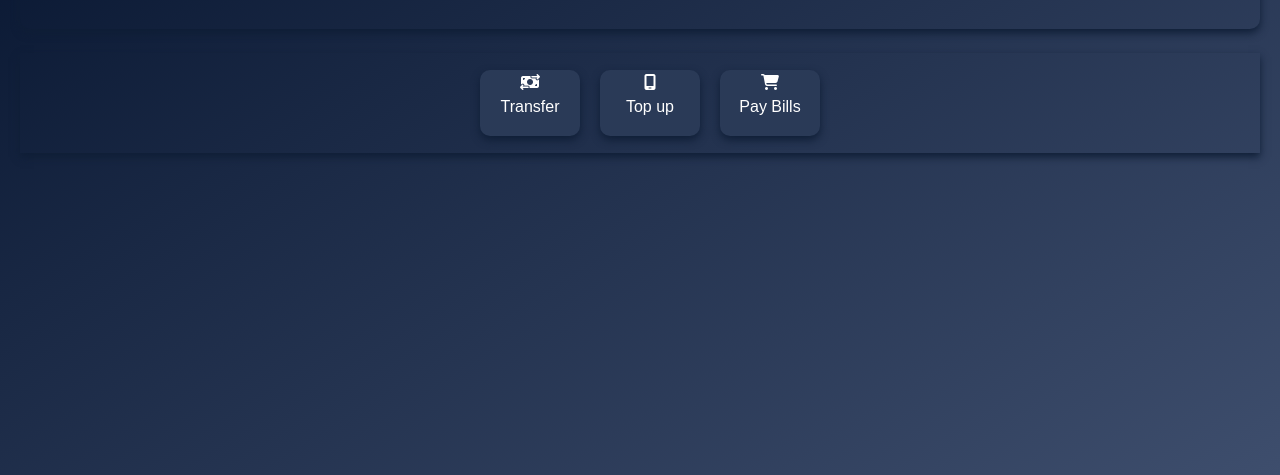
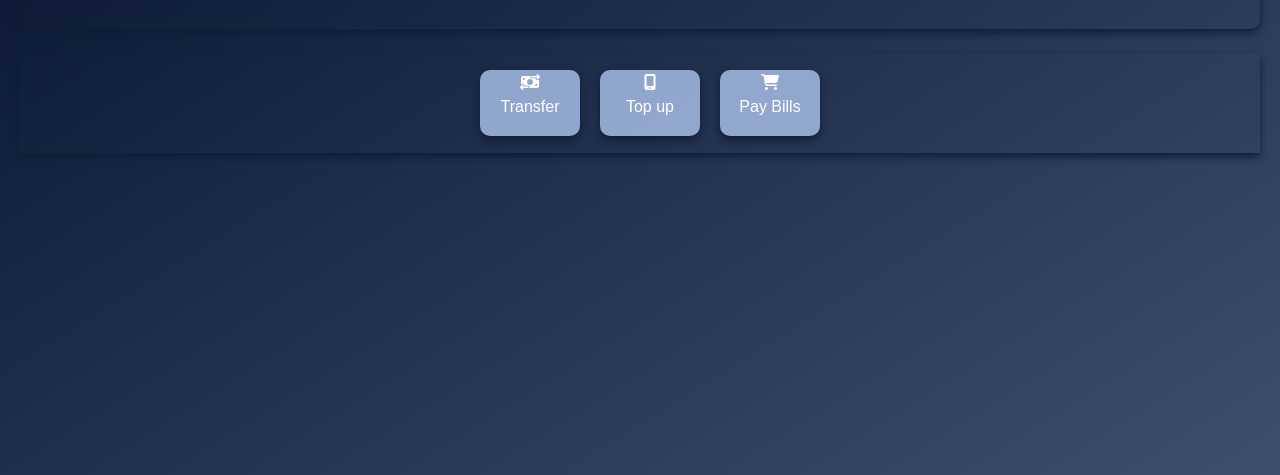
Before and after one commit to ebbiee/Bank-account, a plain HTML site: page account.html in a window 1280 px wide. Shown: the part 325-800 px from the top of the page. Drawn offline with Linux system fonts and the light colour scheme.

Commit message:
change  the color of the activities button

```diff
--- a/css/account.css
+++ b/css/account.css
@@ -140,7 +140,7 @@ body{
     margin-left: 20px;
     width: 100px;
     border-radius: 10px;
-    background-color: #2a3a57;
+    background-color: #a4bae2dc;
     color: white;
     box-shadow: 0 4px 8px #0f1e36;
 }
```
